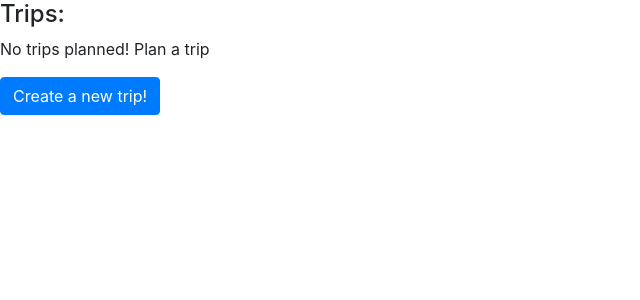
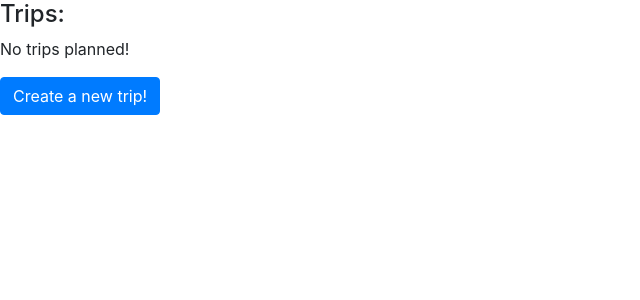
Before and after one commit to emilyskuo/Route-Trout, a Flask app: page /account/trips in a window 1280 px wide. Shown: the part 56-356 px from the top of the page, without its empty margins (0-640 px from the left). Run offline with Flask 2, Linux system fonts and the light colour scheme; the visitor is signed in with stand-in values (Sample User, id 1); some libraries are stand-ins or nearby versions.

Commit message:
updated no trips planned <p>

```diff
--- a/templates/account-trips.html
+++ b/templates/account-trips.html
@@ -16,7 +16,7 @@
           {% endfor %}
         </ul>
         {% else %}
-          <p>No trips planned! Plan a trip <a href="/createnewtrip"></a></p>
+          <p>No trips planned!</p>
       {% endif %}
     </div>
 </div>
```
